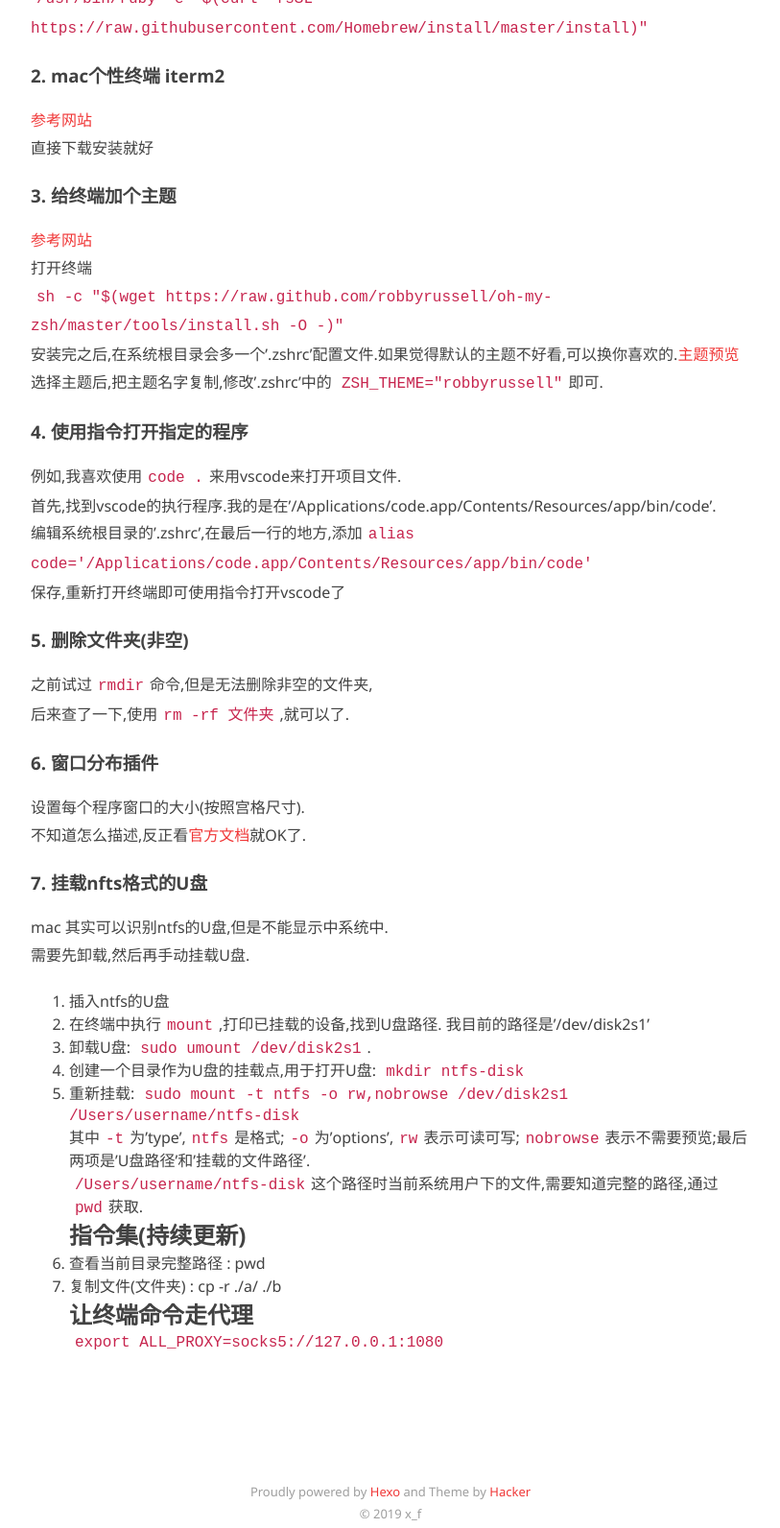
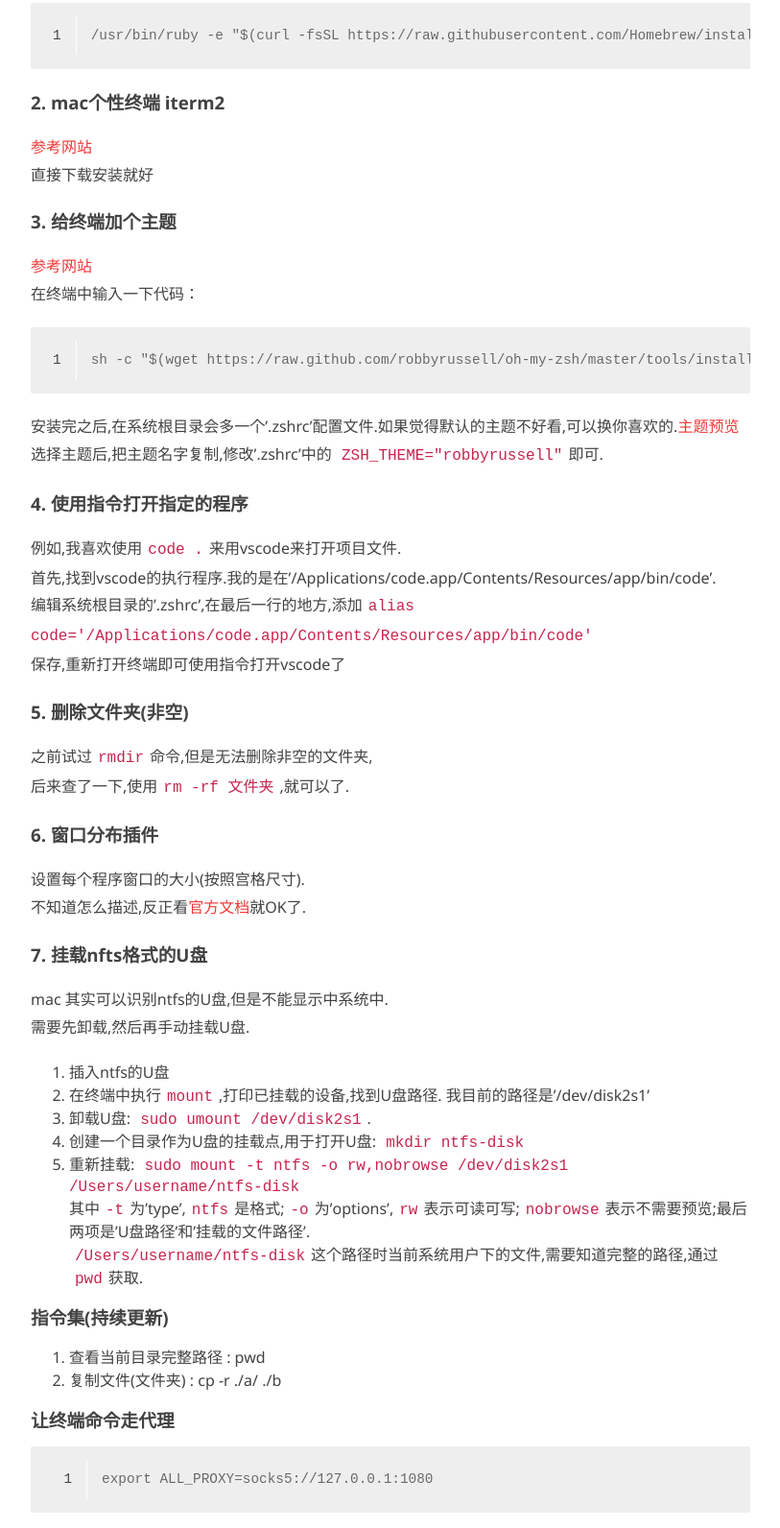
Before and after one commit to simida0852/false.github.io, a plain HTML site: page 2019/03/14/page/index.html in a window 1280 px wide. Shown: the part 486-2078 px from the top of the page at 96% size, without its empty margins (233-1046 px from the left). Drawn offline with Linux system fonts and the light colour scheme.

Commit message:
Site updated: 2019-03-14 13:12:37

```diff
--- a/2019/03/14/page/index.html
+++ b/2019/03/14/page/index.html
@@ -10,7 +10,7 @@
 
 
 
-  <meta name="description" content="macbook日常使用相关1.安装 ‘brew’参考网站打开终端 (command + space, 搜索 ‘terminal’)/usr/bin/ruby -e &amp;quot;$(curl -fsSL https://raw.githubusercontent.com/Homebrew/instal">
+  <meta name="description" content="macbook日常使用相关1.安装 ‘brew’参考网站打开终端 (command + space, 搜索 ‘terminal’)1/usr/bin/ruby -e &amp;quot;$(curl -fsSL https://raw.githubusercontent.com/Homebrew/insta">
 
 
 
@@ -87,9 +87,10 @@
   <div class="article-content">
     <div class="entry">
 
-        <h2 id="macbook日常使用相关"><a href="#macbook日常使用相关" class="headerlink" title="macbook日常使用相关"></a>macbook日常使用相关</h2><h3 id="1-安装-‘brew’"><a href="#1-安装-‘brew’" class="headerlink" title="1.安装 ‘brew’"></a>1.安装 ‘brew’</h3><p><a href="https://brew.sh/index_zh-cn" target="_blank" rel="noopener">参考网站</a><br>打开终端 (command + space, 搜索 ‘terminal’)<br><code>/usr/bin/ruby -e &quot;$(curl -fsSL https://raw.githubusercontent.com/Homebrew/install/master/install)&quot;</code></p>
+        <h2 id="macbook日常使用相关"><a href="#macbook日常使用相关" class="headerlink" title="macbook日常使用相关"></a>macbook日常使用相关</h2><h3 id="1-安装-‘brew’"><a href="#1-安装-‘brew’" class="headerlink" title="1.安装 ‘brew’"></a>1.安装 ‘brew’</h3><p><a href="https://brew.sh/index_zh-cn" target="_blank" rel="noopener">参考网站</a><br>打开终端 (command + space, 搜索 ‘terminal’)<br><figure class="highlight plain"><table><tr><td class="gutter"><pre><span class="line">1</span><br></pre></td><td class="code"><pre><span class="line">/usr/bin/ruby -e &quot;$(curl -fsSL https://raw.githubusercontent.com/Homebrew/install/master/install)&quot;</span><br></pre></td></tr></table></figure></p>
 <h3 id="2-mac个性终端-iterm2"><a href="#2-mac个性终端-iterm2" class="headerlink" title="2. mac个性终端 iterm2"></a>2. mac个性终端 iterm2</h3><p><a href="https://www.iterm2.com/" target="_blank" rel="noopener">参考网站</a><br>直接下载安装就好</p>
-<h3 id="3-给终端加个主题"><a href="#3-给终端加个主题" class="headerlink" title="3. 给终端加个主题"></a>3. 给终端加个主题</h3><p><a href="http://ohmyz.sh/" target="_blank" rel="noopener">参考网站</a><br>打开终端<br><code>sh -c &quot;$(wget https://raw.github.com/robbyrussell/oh-my-zsh/master/tools/install.sh -O -)&quot;</code><br>安装完之后,在系统根目录会多一个’.zshrc’配置文件.如果觉得默认的主题不好看,可以换你喜欢的.<a href="https://github.com/robbyrussell/oh-my-zsh/wiki/Themes" target="_blank" rel="noopener">主题预览</a><br>选择主题后,把主题名字复制,修改’.zshrc’中的 <code>ZSH_THEME=&quot;robbyrussell&quot;</code>即可.</p>
+<h3 id="3-给终端加个主题"><a href="#3-给终端加个主题" class="headerlink" title="3. 给终端加个主题"></a>3. 给终端加个主题</h3><p><a href="http://ohmyz.sh/" target="_blank" rel="noopener">参考网站</a><br>在终端中输入一下代码：<br><figure class="highlight plain"><table><tr><td class="gutter"><pre><span class="line">1</span><br></pre></td><td class="code"><pre><span class="line">sh -c &quot;$(wget https://raw.github.com/robbyrussell/oh-my-zsh/master/tools/install.sh -O -)&quot;</span><br></pre></td></tr></table></figure></p>
+<p>安装完之后,在系统根目录会多一个’.zshrc’配置文件.如果觉得默认的主题不好看,可以换你喜欢的.<a href="https://github.com/robbyrussell/oh-my-zsh/wiki/Themes" target="_blank" rel="noopener">主题预览</a><br>选择主题后,把主题名字复制,修改’.zshrc’中的 <code>ZSH_THEME=&quot;robbyrussell&quot;</code>即可.</p>
 <h3 id="4-使用指令打开指定的程序"><a href="#4-使用指令打开指定的程序" class="headerlink" title="4. 使用指令打开指定的程序"></a>4. 使用指令打开指定的程序</h3><p>例如,我喜欢使用<code>code .</code>来用vscode来打开项目文件.<br>首先,找到vscode的执行程序.我的是在’/Applications/code.app/Contents/Resources/app/bin/code’.<br>编辑系统根目录的’.zshrc’,在最后一行的地方,添加<code>alias code=&#39;/Applications/code.app/Contents/Resources/app/bin/code&#39;</code><br>保存,重新打开终端即可使用指令打开vscode了</p>
 <h3 id="5-删除文件夹-非空"><a href="#5-删除文件夹-非空" class="headerlink" title="5. 删除文件夹(非空)"></a>5. 删除文件夹(非空)</h3><p>之前试过<code>rmdir</code>命令,但是无法删除非空的文件夹,<br>后来查了一下,使用<code>rm -rf 文件夹</code>,就可以了.</p>
 <h3 id="6-窗口分布插件"><a href="#6-窗口分布插件" class="headerlink" title="6. 窗口分布插件"></a>6. 窗口分布插件</h3><p>设置每个程序窗口的大小(按照宫格尺寸).<br>不知道怎么描述,反正看<a href="http://mizage.com/divvy/" target="_blank" rel="noopener">官方文档</a>就OK了.</p>
@@ -99,11 +100,13 @@
 <li>在终端中执行<code>mount</code>,打印已挂载的设备,找到U盘路径. 我目前的路径是’/dev/disk2s1’</li>
 <li>卸载U盘: <code>sudo umount /dev/disk2s1</code>.</li>
 <li>创建一个目录作为U盘的挂载点,用于打开U盘: <code>mkdir ntfs-disk</code></li>
-<li>重新挂载: <code>sudo mount -t ntfs -o rw,nobrowse /dev/disk2s1 /Users/username/ntfs-disk</code><br>其中<code>-t</code>为’type’,<code>ntfs</code>是格式;<code>-o</code>为’options’,<code>rw</code>表示可读可写;<code>nobrowse</code>表示不需要预览;最后两项是’U盘路径’和’挂载的文件路径’.<br><code>/Users/username/ntfs-disk</code>这个路径时当前系统用户下的文件,需要知道完整的路径,通过<code>pwd</code>获取.<h2 id="指令集-持续更新"><a href="#指令集-持续更新" class="headerlink" title="指令集(持续更新)"></a>指令集(持续更新)</h2></li>
+<li>重新挂载: <code>sudo mount -t ntfs -o rw,nobrowse /dev/disk2s1 /Users/username/ntfs-disk</code><br>其中<code>-t</code>为’type’,<code>ntfs</code>是格式;<code>-o</code>为’options’,<code>rw</code>表示可读可写;<code>nobrowse</code>表示不需要预览;最后两项是’U盘路径’和’挂载的文件路径’.<br><code>/Users/username/ntfs-disk</code>这个路径时当前系统用户下的文件,需要知道完整的路径,通过<code>pwd</code>获取.</li>
+</ol>
+<h3 id="指令集-持续更新"><a href="#指令集-持续更新" class="headerlink" title="指令集(持续更新)"></a>指令集(持续更新)</h3><ol>
 <li>查看当前目录完整路径 : pwd</li>
-<li>复制文件(文件夹) : cp -r ./a/ ./b<h2 id="让终端命令走代理"><a href="#让终端命令走代理" class="headerlink" title="让终端命令走代理"></a>让终端命令走代理</h2><code>export ALL_PROXY=socks5://127.0.0.1:1080</code></li>
+<li>复制文件(文件夹) : cp -r ./a/ ./b</li>
 </ol>
-
+<h3 id="让终端命令走代理"><a href="#让终端命令走代理" class="headerlink" title="让终端命令走代理"></a>让终端命令走代理</h3><figure class="highlight plain"><table><tr><td class="gutter"><pre><span class="line">1</span><br></pre></td><td class="code"><pre><span class="line">export ALL_PROXY=socks5://127.0.0.1:1080</span><br></pre></td></tr></table></figure>
 
     </div>
 
```
Also changed, not shown: index.html (+8 -5 lines).
